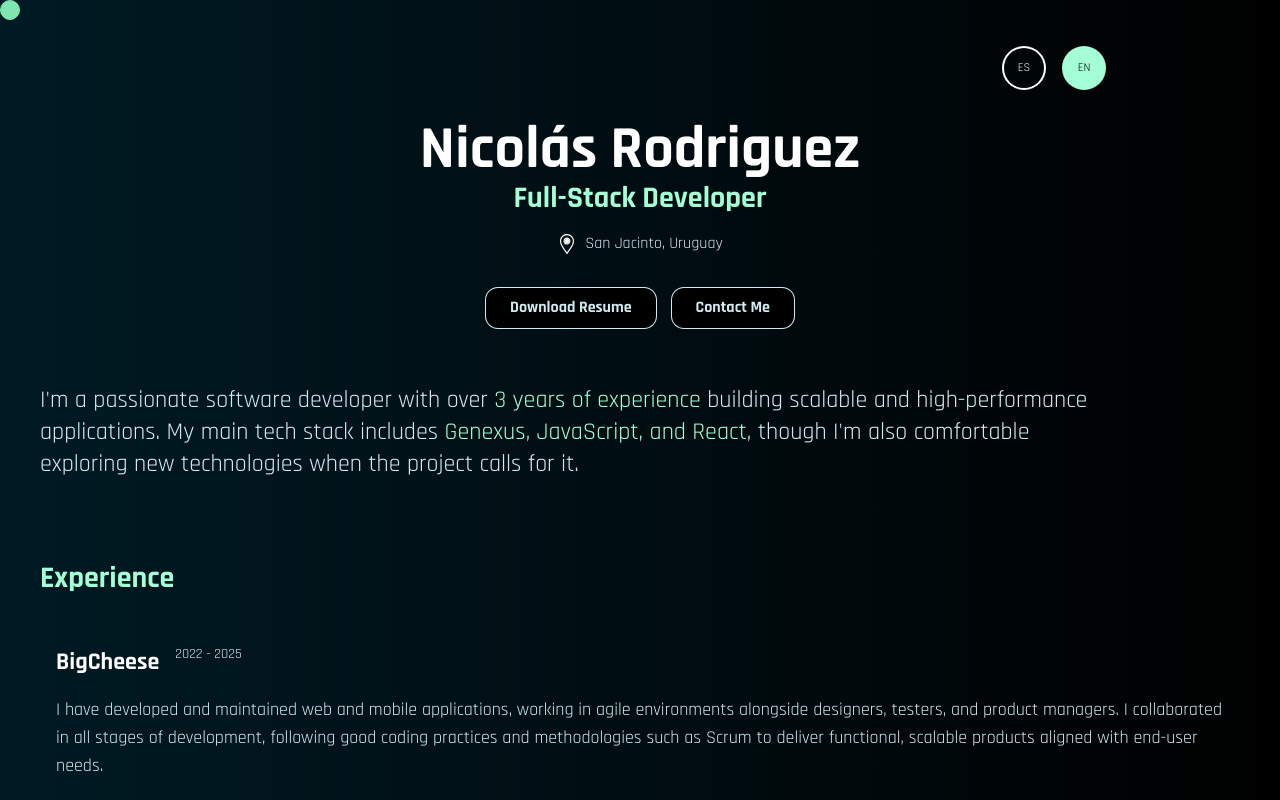
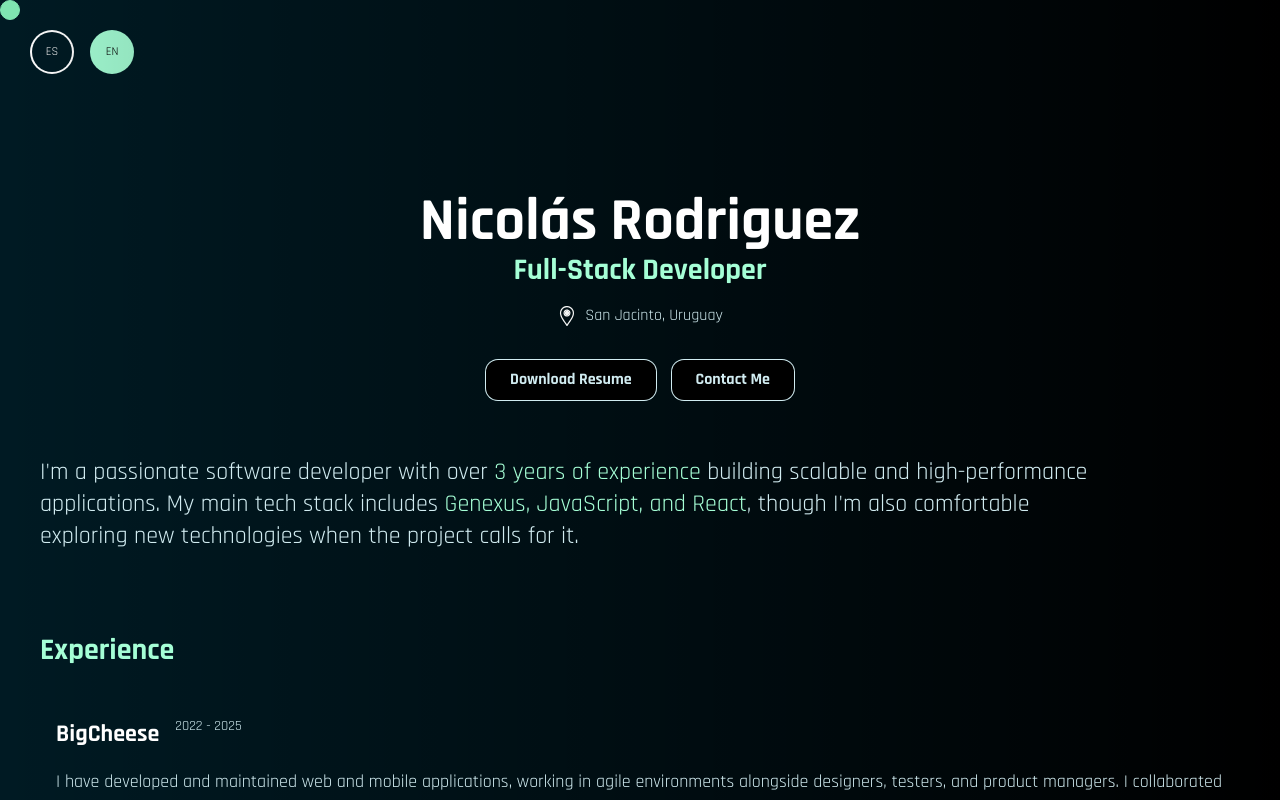
Before and after one commit to Niroyo1/Portfolio, a Next.js app: page / in a window 1280 px wide. Shown: the top 800 px of the page. Built offline with nearby package versions, Linux system fonts and the light colour scheme.

Commit message:
switcher responsive

```diff
--- a/app/components/languageSwitcher.tsx
+++ b/app/components/languageSwitcher.tsx
@@ -29,7 +29,7 @@ export default function LanguageSwitcher() {
   return (
     <div className="z-50 flex gap-5
       pt-8 pl-8
-      md:mt-0 md:mx-0 md:fixed md:top-4 md:right-4 md:mr-40"
+      2xl:mt-0 2xl:mx-0 2xl:fixed 2xl:top-4 2xl:right-4 2xl:mr-40"
     >
       {languages.map((lng) => (
         <button
```
Also changed, not shown: app/page.tsx (line endings or trailing spaces).
